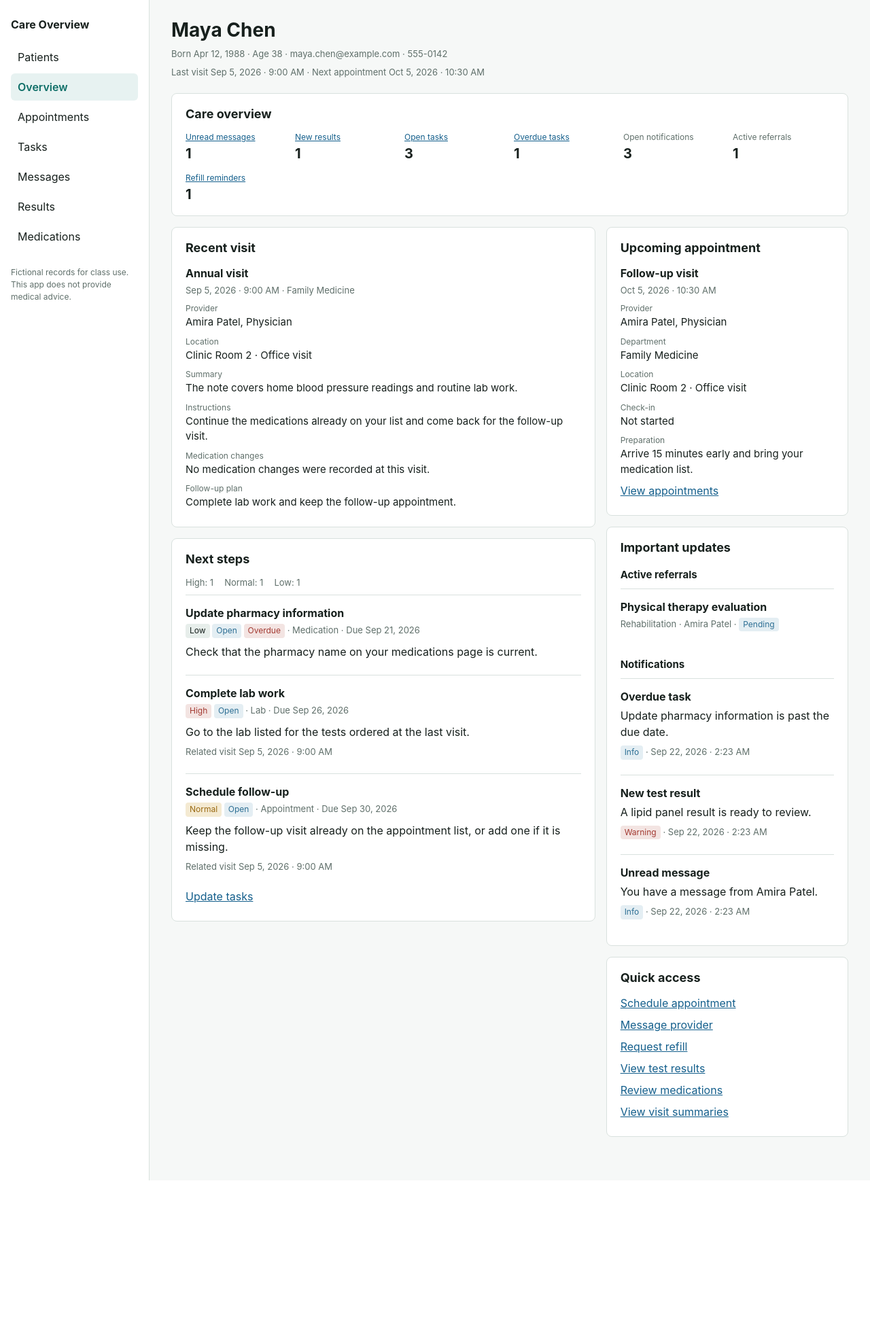
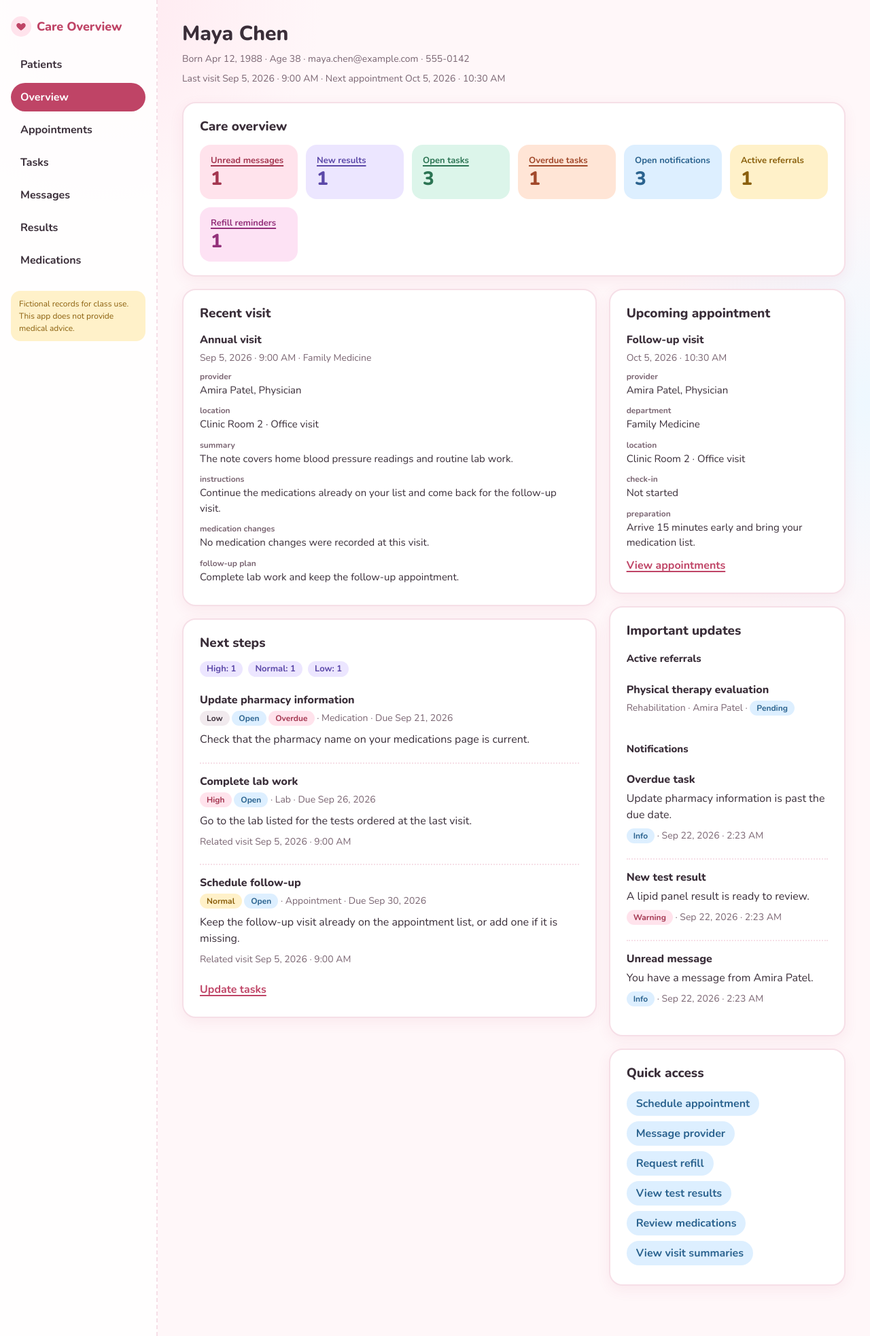
Before and after one commit to AdiSchoolGit/CS514, a Flask app: page /dashboard/1 in a window 1280 px wide. Shown: the whole page at 68% size. Before the commit the page ends 1737 px from the top, so only its background shows below. Run offline with Flask 3, Linux system fonts and the light colour scheme; data comes from the database, SQL or seed files in the repository; parts of the project's set-up code (start-up, migrations or seed data) failed here and were passed over.

Commit message:
Restyle the app with a soft pastel theme

```diff
--- a/static/styles.css
+++ b/static/styles.css
@@ -1,7 +1,28 @@
 :root {
-  color: #17201d;
-  background: #f6f8f7;
-  font-family: -apple-system, BlinkMacSystemFont, "Segoe UI", Roboto, Helvetica, Arial, sans-serif;
+  --bg: #fff7f9;
+  --surface: #ffffff;
+  --text: #3a2e39;
+  --muted: #7a6572;
+  --border: #f6dfe7;
+  --pink: #bf4466;
+  --pink-dark: #a3355a;
+  --pink-soft: #ffe3ec;
+  --mint: #dcf5ea;
+  --mint-ink: #2b7453;
+  --butter: #fff1c9;
+  --butter-ink: #8a5f0c;
+  --lavender: #ece6ff;
+  --lavender-ink: #5b48a8;
+  --sky: #ddefff;
+  --sky-ink: #2b638f;
+  --peach: #ffe5d6;
+  --peach-ink: #a1482a;
+  --rose-ink: #a3354f;
+  --shadow: 0 6px 20px rgba(191, 68, 102, 0.08);
+
+  color: var(--text);
+  background: var(--bg);
+  font-family: "Nunito", -apple-system, BlinkMacSystemFont, "Segoe UI", Roboto, Helvetica, Arial, sans-serif;
   font-size: 16px;
   line-height: 1.5;
 }
@@ -12,22 +33,31 @@
 
 body {
   margin: 0;
+  background:
+    radial-gradient(circle at 12% 0%, #ffe9f0 0, transparent 320px),
+    radial-gradient(circle at 100% 30%, #eef8ff 0, transparent 360px),
+    var(--bg);
+  min-height: 100vh;
 }
 
 a {
-  color: #145f8c;
+  color: var(--pink);
+  font-weight: 700;
+  text-decoration-thickness: 2px;
+  text-underline-offset: 3px;
 }
 
 a:hover {
-  color: #0e4668;
+  color: var(--pink-dark);
 }
 
 .skip {
   position: absolute;
   left: 12px;
   top: -40px;
-  background: #ffffff;
+  background: var(--surface);
   padding: 8px 12px;
+  border-radius: 999px;
   z-index: 3;
 }
 
@@ -37,20 +67,42 @@ a:hover {
 
 .app-shell {
   display: grid;
-  grid-template-columns: 220px minmax(0, 1fr);
+  grid-template-columns: 232px minmax(0, 1fr);
   min-height: 100vh;
 }
 
 .nav {
-  background: #ffffff;
-  border-right: 1px solid #d9e1de;
+  background: rgba(255, 255, 255, 0.85);
+  border-right: 2px dashed var(--border);
   padding: 24px 16px;
 }
 
 .brand {
-  margin: 0 0 16px;
-  font-size: 16px;
-  font-weight: 700;
+  display: flex;
+  align-items: center;
+  gap: 8px;
+  margin: 0 0 20px;
+  font-size: 18px;
+  font-weight: 800;
+  color: var(--pink);
+}
+
+.brand-heart {
+  width: 30px;
+  height: 30px;
+  flex: none;
+  display: grid;
+  place-items: center;
+  background: var(--pink-soft);
+  border-radius: 50%;
+  animation: beat 2.4s ease-in-out infinite;
+}
+
+@keyframes beat {
+  0%, 60%, 100% { transform: scale(1); }
+  10% { transform: scale(1.12); }
+  20% { transform: scale(1); }
+  30% { transform: scale(1.08); }
 }
 
 .nav ul {
@@ -60,53 +112,61 @@ a:hover {
 }
 
 .nav li {
-  margin: 0 0 4px;
+  margin: 0 0 6px;
 }
 
 .nav a {
   display: block;
-  color: #17201d;
+  color: var(--text);
+  font-weight: 700;
   text-decoration: none;
-  padding: 8px 10px;
-  border-radius: 6px;
+  padding: 9px 14px;
+  border-radius: 999px;
+  transition: background 0.15s, color 0.15s, transform 0.15s;
 }
 
-.nav a:hover,
-.nav a.current {
-  background: #e7f2f1;
-  color: #0f6f68;
+.nav a:hover {
+  background: var(--pink-soft);
+  color: var(--pink-dark);
+  transform: translateX(3px);
 }
 
 .nav a.current {
-  font-weight: 600;
+  background: var(--pink);
+  color: #ffffff;
 }
 
 .nav-note {
   margin: 24px 0 0;
-  color: #5f6f6a;
+  padding: 10px 12px;
+  background: var(--butter);
+  color: var(--butter-ink);
+  border-radius: 14px;
   font-size: 12px;
 }
 
 .content {
   max-width: 1180px;
-  padding: 28px 32px 48px;
+  padding: 32px 36px 56px;
 }
 
 h1 {
   margin: 0 0 8px;
-  font-size: 28px;
+  font-size: 30px;
   line-height: 1.2;
-  font-weight: 650;
+  font-weight: 800;
 }
 
 h2 {
   margin: 0 0 12px;
-  font-size: 18px;
+  font-size: 19px;
+  font-weight: 800;
 }
 
 h3 {
   margin: 16px 0 8px;
   font-size: 15px;
+  font-weight: 800;
 }
 
 p {
@@ -115,26 +175,27 @@ p {
 
 .intro,
 .meta {
-  color: #5f6f6a;
-  font-size: 13px;
+  color: var(--muted);
+  font-size: 14px;
 }
 
 .page-header {
-  margin-bottom: 20px;
+  margin-bottom: 24px;
 }
 
 .card {
-  background: #ffffff;
-  border: 1px solid #d9e1de;
-  border-radius: 8px;
-  padding: 16px 20px;
-  margin-bottom: 16px;
+  background: var(--surface);
+  border: 2px solid var(--border);
+  border-radius: 20px;
+  padding: 20px 24px;
+  margin-bottom: 18px;
+  box-shadow: var(--shadow);
 }
 
 .dashboard-grid {
   display: grid;
   grid-template-columns: minmax(0, 1.4fr) minmax(280px, 0.8fr);
-  gap: 16px;
+  gap: 18px;
   align-items: start;
 }
 
@@ -145,32 +206,60 @@ p {
   margin: 0;
 }
 
-.counts div,
-.facts div {
+.counts div {
   margin: 0;
+  padding: 14px 16px;
+  border-radius: 16px;
+  background: var(--pink-soft);
+  color: var(--rose-ink);
+  transition: transform 0.15s;
 }
 
-.counts dt,
-.facts dt {
-  color: #5f6f6a;
-  font-size: 12px;
+.counts div:hover {
+  transform: translateY(-3px) rotate(-1deg);
 }
 
-.counts dd,
-.facts dd {
-  margin: 0;
-  font-size: 20px;
-  font-weight: 650;
+.counts div:nth-child(7n + 2) { background: var(--lavender); color: var(--lavender-ink); }
+.counts div:nth-child(7n + 3) { background: var(--mint); color: var(--mint-ink); }
+.counts div:nth-child(7n + 4) { background: var(--peach); color: var(--peach-ink); }
+.counts div:nth-child(7n + 5) { background: var(--sky); color: var(--sky-ink); }
+.counts div:nth-child(7n + 6) { background: var(--butter); color: var(--butter-ink); }
+.counts div:nth-child(7n + 7) { background: #fde2f4; color: #93307a; }
+
+.counts dt {
+  font-size: 13px;
+  font-weight: 700;
+}
+
+.counts dt a {
+  color: inherit;
+}
+
+.counts dd {
+  margin: 2px 0 0;
+  font-size: 28px;
+  font-weight: 800;
+  line-height: 1.1;
 }
 
 .facts {
   margin: 8px 0 0;
 }
 
+.facts div {
+  margin: 0;
+}
+
+.facts dt {
+  color: var(--muted);
+  font-size: 12px;
+  font-weight: 700;
+  text-transform: lowercase;
+}
+
 .facts dd {
+  margin: 0 0 10px;
   font-size: 15px;
-  font-weight: 400;
-  margin-bottom: 8px;
 }
 
 .patient-list,
@@ -189,56 +278,126 @@ p {
   justify-content: space-between;
   gap: 16px;
   align-items: center;
-  background: #ffffff;
-  border: 1px solid #d9e1de;
-  border-radius: 8px;
-  padding: 16px 20px;
-  margin-bottom: 12px;
+  background: var(--surface);
+  border: 2px solid var(--border);
+  border-radius: 20px;
+  padding: 18px 22px;
+  margin-bottom: 14px;
+  box-shadow: var(--shadow);
+  transition: transform 0.15s, border-color 0.15s;
+}
+
+.patient-row:hover {
+  transform: translateY(-2px);
+  border-color: #f2c2d2;
 }
 
 .patient-row h2 {
   margin: 0 0 4px;
+  font-size: 19px;
+}
+
+.patient-who {
+  display: flex;
+  align-items: center;
+  gap: 14px;
+}
+
+.avatar {
+  width: 52px;
+  height: 52px;
+  flex: none;
+  display: grid;
+  place-items: center;
+  border-radius: 50%;
+  background: var(--pink-soft);
+  color: var(--rose-ink);
+  font-weight: 800;
   font-size: 18px;
 }
 
+.patient-row:nth-child(3n + 2) .avatar { background: var(--mint); color: var(--mint-ink); }
+.patient-row:nth-child(3n + 3) .avatar { background: var(--lavender); color: var(--lavender-ink); }
+
+.patient-row > a {
+  flex: none;
+  background: var(--pink);
+  color: #ffffff;
+  text-decoration: none;
+  padding: 9px 18px;
+  border-radius: 999px;
+}
+
+.patient-row > a:hover {
+  background: var(--pink-dark);
+  color: #ffffff;
+}
+
 .record {
-  border-top: 1px solid #d9e1de;
+  border-top: 2px dotted var(--border);
   padding: 14px 0;
 }
 
+.record:first-child {
+  border-top: 0;
+}
+
 .record-title {
-  font-weight: 650;
+  font-weight: 800;
   margin-bottom: 4px;
 }
 
 .priority-list {
   display: flex;
-  gap: 16px;
+  flex-wrap: wrap;
+  gap: 8px;
   margin-bottom: 8px;
-  color: #5f6f6a;
   font-size: 13px;
+}
+
+.priority-list li {
+  background: var(--lavender);
+  color: var(--lavender-ink);
+  font-weight: 700;
+  border-radius: 999px;
+  padding: 2px 10px;
 }
 
 .link-list li {
   margin: 0 0 8px;
 }
 
+.link-list a {
+  display: inline-block;
+  background: var(--sky);
+  color: var(--sky-ink);
+  text-decoration: none;
+  border-radius: 999px;
+  padding: 6px 14px;
+  transition: transform 0.15s;
+}
+
+.link-list a:hover {
+  transform: translateX(3px);
+}
+
 .badge {
   display: inline-block;
-  background: #e7eeeb;
-  color: #17201d;
-  border-radius: 4px;
-  padding: 2px 6px;
+  background: #f1eaee;
+  color: var(--text);
+  border-radius: 999px;
+  padding: 2px 10px;
   font-size: 12px;
-  line-height: 1.4;
+  font-weight: 700;
+  line-height: 1.5;
 }
 
 .badge-open,
 .badge-scheduled,
 .badge-pending,
 .badge-info {
-  background: #e4eef3;
-  color: #2d6f94;
+  background: var(--sky);
+  color: var(--sky-ink);
 }
 
 .badge-complete,
@@ -256,67 +415,77 @@ p {
 .badge-overdue,
 .badge-cancelled,
 .badge-warning {
-  background: #f3e4e2;
-  color: #a33a32;
+  background: var(--pink-soft);
+  color: var(--rose-ink);
 }
 
 .badge-normal,
 .badge-paused,
 .badge-refill_due {
-  background: #f4ead2;
-  color: #9a6a12;
+  background: var(--butter);
+  color: var(--butter-ink);
 }
 
 .button,
 button {
   appearance: none;
-  background: #0f6f68;
+  background: var(--pink);
   color: #ffffff;
-  border: 1px solid #0f6f68;
-  border-radius: 6px;
+  border: 0;
+  border-radius: 999px;
   min-height: 40px;
-  padding: 8px 14px;
+  padding: 8px 18px;
   font: inherit;
   font-size: 14px;
+  font-weight: 800;
   cursor: pointer;
+  box-shadow: 0 3px 0 var(--pink-dark);
+  transition: transform 0.1s, box-shadow 0.1s, background 0.15s;
 }
 
 .button:hover,
 button:hover {
-  background: #0b5954;
-  border-color: #0b5954;
+  background: var(--pink-dark);
+  color: #ffffff;
+}
+
+.button:active,
+button:active {
+  transform: translateY(3px);
+  box-shadow: 0 0 0 var(--pink-dark);
 }
 
 .button-danger {
-  background: #a33a32;
-  border-color: #a33a32;
+  background: #c2413b;
+  box-shadow: 0 3px 0 #962f2a;
 }
 
 .button-danger:hover {
-  background: #8b3029;
-  border-color: #8b3029;
+  background: #a83731;
 }
 
 button:disabled {
   opacity: 0.55;
   cursor: not-allowed;
+  transform: none;
 }
 
 .row-actions {
   display: flex;
   flex-wrap: wrap;
   gap: 8px;
-  margin-top: 8px;
+  margin-top: 10px;
 }
 
 .field {
-  margin-bottom: 12px;
+  margin-bottom: 14px;
 }
 
 label {
   display: block;
   margin-bottom: 4px;
   font-size: 14px;
+  font-weight: 700;
 }
 
 input,
--- a/templates/base.html
+++ b/templates/base.html
@@ -4,6 +4,8 @@
   <meta charset="utf-8">
   <meta name="viewport" content="width=device-width, initial-scale=1">
   <title>{% block title %}Care Overview{% endblock %}</title>
+  <link rel="preconnect" href="https://fonts.googleapis.com">
+  <link rel="stylesheet" href="https://fonts.googleapis.com/css2?family=Nunito:wght@400;700;800&display=swap">
   <link rel="stylesheet" href="{{ url_for('static', filename='styles.css') }}">
   <script src="{{ url_for('static', filename='app.js') }}" defer></script>
 </head>
@@ -11,7 +13,7 @@
   <a class="skip" href="#main">Skip to main content</a>
   <div class="app-shell">
     <nav class="nav" aria-label="Portal">
-      <p class="brand">Care Overview</p>
+      <p class="brand"><span class="brand-heart" aria-hidden="true"><svg width="16" height="16" viewBox="0 0 24 24" fill="#bf4466"><path d="M12 21s-7.5-4.6-9.6-9.2C.9 8.4 3 4.5 6.8 4.5c2.1 0 3.6 1.2 5.2 3 1.6-1.8 3.1-3 5.2-3 3.8 0 5.9 3.9 4.4 7.3C19.5 16.4 12 21 12 21z"/></svg></span>Care Overview</p>
       <ul>
         <li>
           <a class="{% if request.endpoint in ['home', 'patients'] %}current{% endif %}" href="{{ url_for('patients') }}">Patients</a>
--- a/templates/patients.html
+++ b/templates/patients.html
@@ -6,6 +6,8 @@
 <ul class="patient-list">
   {% for patient in patients %}
   <li class="patient-row">
+    <div class="patient-who">
+    <span class="avatar" aria-hidden="true">{{ patient.name.split()|map("first")|join }}</span>
     <div>
       <h2>{{ patient.name }}</h2>
       <p class="meta">Born {{ patient.dob|when }} · Age {{ patient.age }}</p>
@@ -19,6 +21,7 @@
         · {{ patient.unread_message_count }} unread {{ 'message' if patient.unread_message_count == 1 else 'messages' }}
       </p>
     </div>
+    </div>
     <a href="{{ url_for('dashboard', patient_id=patient.id) }}">Open overview</a>
   </li>
   {% else %}
```
Also changed, not shown: other parts of static/styles.css (+68 -24 lines).
